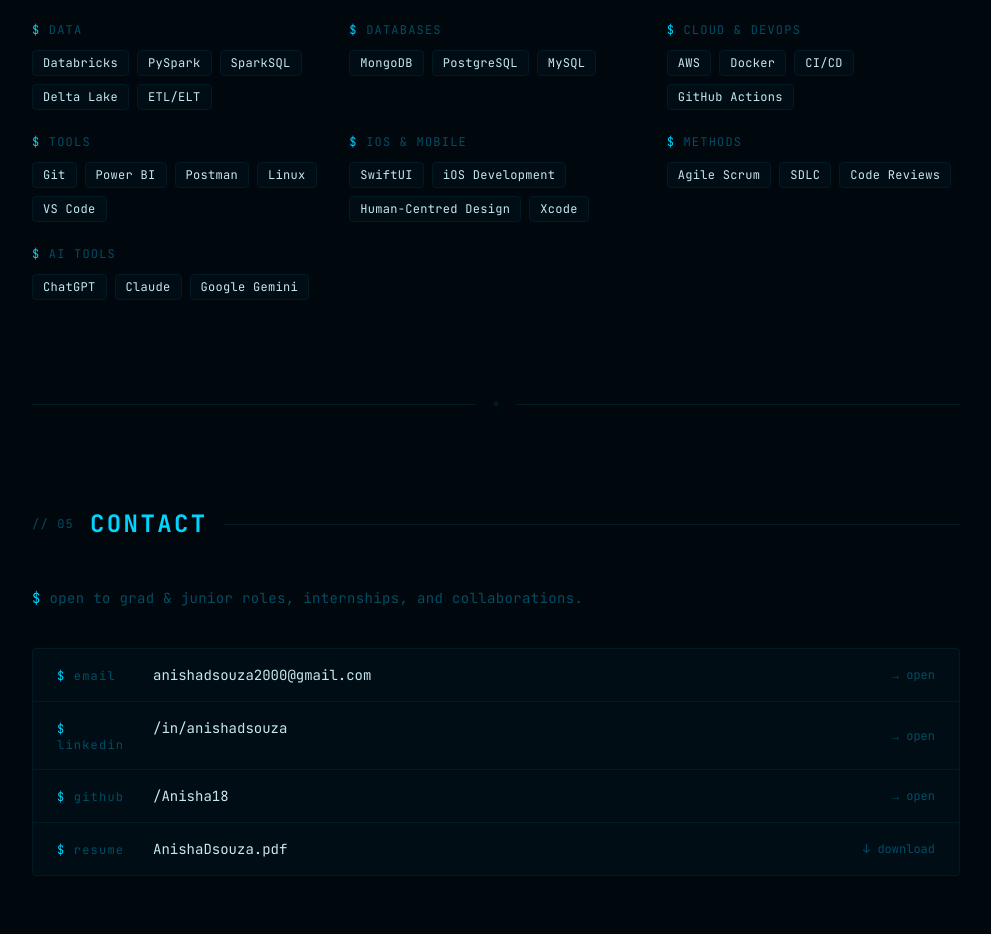
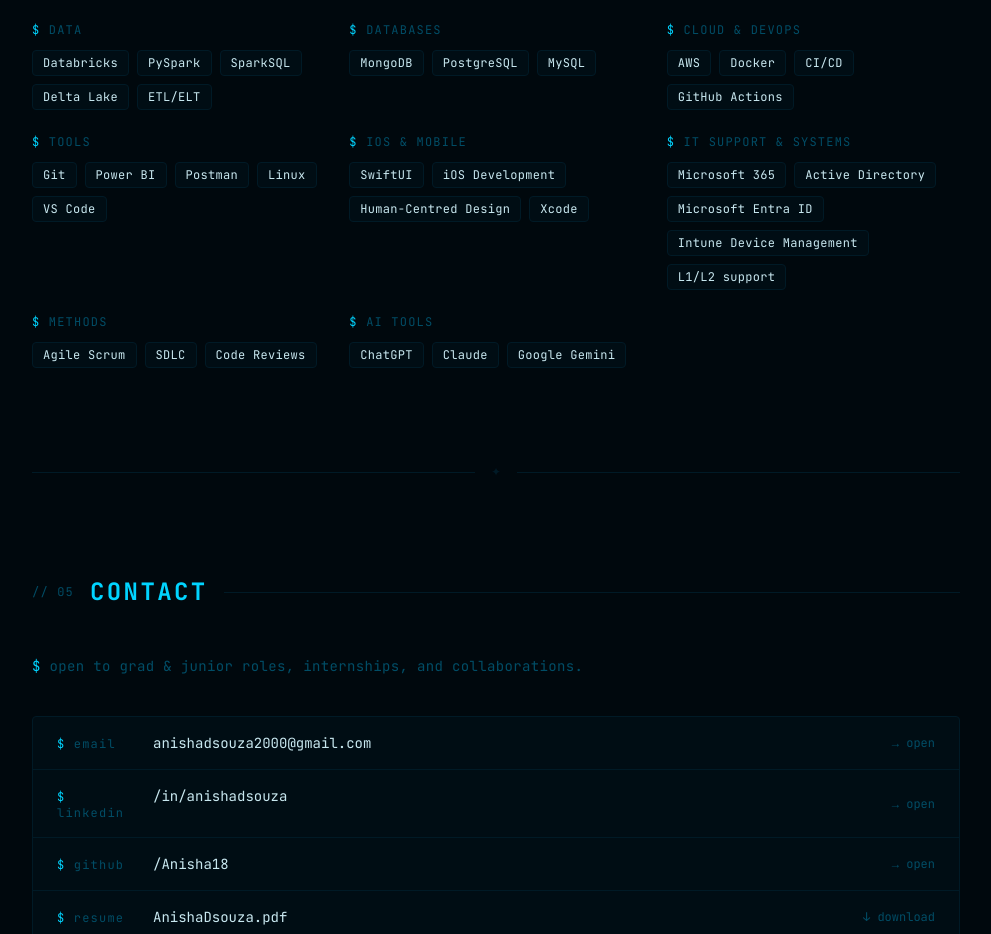
Before and after one commit to Anisha18/anisha-portfolio, a React (Vite) app: page / in a window 1280 px wide. Shown: the part 3180-4114 px from the top of the page, without its empty margins (144-1135 px from the left). Built offline with nearby package versions, Linux system fonts and the light colour scheme.

Commit message:
Updated skills section

```diff
--- a/src/components/Skills.tsx
+++ b/src/components/Skills.tsx
@@ -9,6 +9,7 @@
   { label: "cloud & devops", skills: ["AWS", "Docker", "CI/CD", "GitHub Actions"] },
   { label: "tools", skills: ["Git", "Power BI", "Postman", "Linux", "VS Code"] },
   { label: "ios & mobile", skills: ["SwiftUI", "iOS Development", "Human-Centred Design", "Xcode"] },
+  { label: "IT Support & Systems", skills: ["Microsoft 365", "Active Directory", "Microsoft Entra ID", "Intune Device Management", "L1/L2 support"] },
   { label: "methods", skills: ["Agile Scrum", "SDLC", "Code Reviews"] },
   { label: "ai tools", skills: ["ChatGPT", "Claude", "Google Gemini"] },
 ];
```
